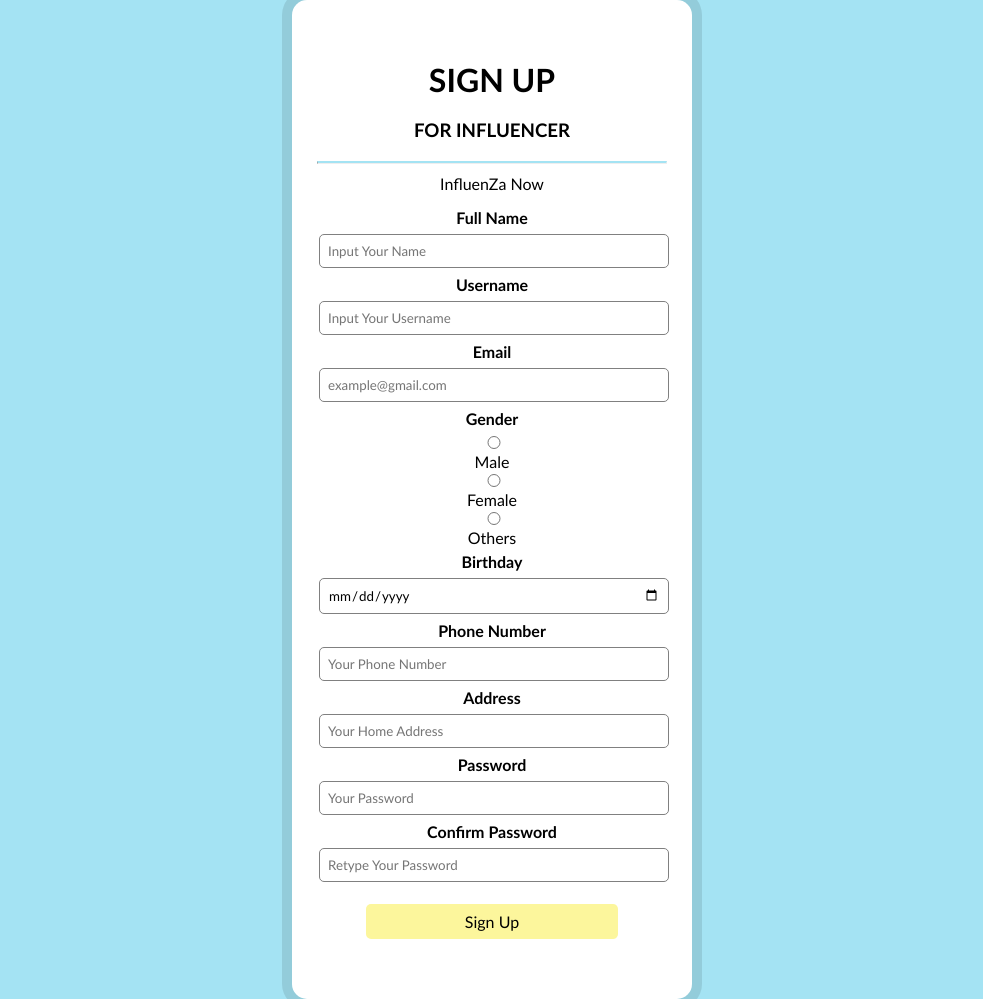
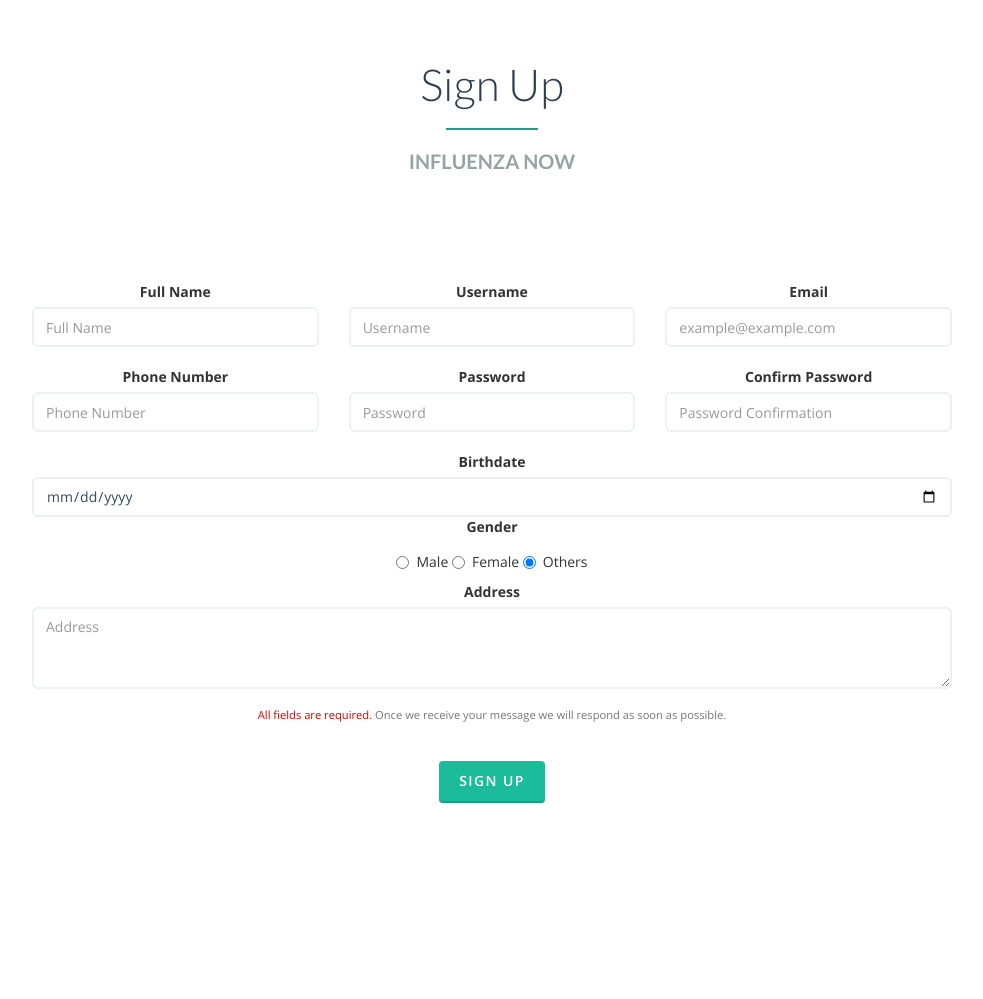
Before and after one commit to Alan1331/influenzanow, a PHP site: page /resource/script/login/influencerlogin/signup.php in a window 1280 px wide. Shown: the whole page, without its empty margins (148-1131 px from the left). After the commit the page ends 803 px from the top, so only its background shows below. Run offline with PHP 8.4, Linux system fonts and the light colour scheme; some libraries are stand-ins or nearby versions.

Commit message:
upgrade influencer signup style

```diff
--- a/public/resource/script/login/influencerlogin/signup.php
+++ b/public/resource/script/login/influencerlogin/signup.php
@@ -27,50 +27,131 @@ if( isset($_POST['inf_signup']) ) {
 }
 
 ?>
-
 <!DOCTYPE html>
-<html lang="en">
+<html lang="en" style="height:100%;">
     <head>
-    <meta charset="UTF-8">
-    <meta http-equiv="X-UA-Compatible" content="IE=edge">
+        <meta charset="utf-8">
+        <title>Sign Up Page Influencer</title>
         <meta name="viewport" content="width=device-width, initial-scale=1.0">
-    <title>Sign Up Page Influencer</title>
-    <link rel="stylesheet" href = "../../../style/css/regInfluencer.css">
+        <meta name="keywords" content="pinegrow, blocks, bootstrap" />
+        <meta name="description" content="SIGN UP INFLUENCER" />
+        <link rel="shortcut icon" href="ico/favicon.png">
+        <!-- Core CSS -->
+        <link href="../../../bootstrap/css/bootstrap.min.css" rel="stylesheet">
+        <link href="../../../style/css/font-awesome.min.css" rel="stylesheet">
+        <link href="http://fonts.googleapis.com/css?family=Open+Sans:300italic,400italic,600italic,700italic,400,300,600,700" rel="stylesheet">
+        <link href="http://fonts.googleapis.com/css?family=Lato:300,400,700,300italic,400italic,700italic" rel="stylesheet">
+        <!-- Style Library -->
+        <link href="../../../style/css/style-library-1.css" rel="stylesheet">
+        <link href="../../../style/css/plugins.css" rel="stylesheet">
+        <link href="../../../style/css/blocks.css" rel="stylesheet">
+        <link href="../../../style/css/custom.css" rel="stylesheet">
+        <!-- HTML5 shim, for IE6-8 support of HTML5 elements. All other JS at the end of file. -->
+        <!--[if lt IE 9]>
+      <script src="../../../style/js/html5shiv.js"></script>
+      <script src="../../../style/js/respond.min.js"></script>
+    <![endif]-->
     </head>
-<center>
-<body>
-    <div class="container">
-        <div class="SignUp">
-            <form action="" method="post">
+    <body data-spy="scroll" data-target="nav">
+        <section class="content-block contact-1">
+            <div class="container text-center">
+                <div class="col-sm-10 col-sm-offset-1">
+                    <div class="underlined-title">
                         <h1>Sign Up</h1>
-                <h3>For Influencer</h3>
                         <hr>
-                <p>InfluenZa Now</p>
+                        <h2>influenza now</h2>
+                    </div>
+                    <div id="contact" class="form-container">
+                        <div id="message"></div>
+                        <form method="post" action="">
+                            <!-- /.row -->
+                            <div class="row">
+                                <div class="col-sm-4">
+                                    <div class="form-group">
+                                        <!-- /.Fullname -->
                                         <label for="inf_name">Full Name</label>
-                <input type="text" placeholder="Input Your Name" name="inf_name" id="inf_name" required>
+                                        <input name="inf_name" id="inf_name" type="text" placeholder="Full Name" class="form-control" required />
+                                    </div>
+                                </div>
+                                <div class="col-sm-4">
+                                    <div class="form-group">
+                                        <!-- /.Username -->
                                         <label for="inf_username">Username</label>
-                <input type="text" placeholder="Input Your Username" name="inf_username" id="inf_username" required>
+                                        <input name="inf_username" id="inf_username" type="text" placeholder="Username" class="form-control" required />
+                                    </div>
+                                </div>
+                                <div class="col-sm-4">
+                                    <div class="form-group">
+                                        <!-- /.Email -->
                                         <label for="inf_email">Email</label>
-                <input type="text" placeholder="example@gmail.com" name="inf_email" id="inf_email" required>
+                                        <input name="inf_email" id="inf_email" type="text" placeholder="example@example.com" class="form-control" required />
+                                    </div>
+                                </div>
+                            </div>
+                            <div class="row">
+                                <div class="col-sm-4">
+                                    <div class="form-group">
+                                        <!-- /.Phone Number -->
+                                        <label for="inf_phone_number">Phone Number</label>
+                                        <input name="inf_phone_number" id="inf_phone_number" type="text" placeholder="Phone Number" class="form-control" required />
+                                    </div>
+                                </div>
+                                <div class="col-sm-4">
+                                    <div class="form-group">
+                                        <!-- /.Password -->
+                                        <label for="inf_password">Password</label>
+                                        <input name="inf_password" id="inf_password" type="password" placeholder="Password" class="form-control" required />
+                                    </div>
+                                </div>
+                                <div class="col-sm-4">
+                                    <div class="form-group">
+                                        <!-- /.Password Confirmation -->
+                                        <label for="inf_password2">Confirm Password</label>
+                                        <input name="inf_password2" id="inf_password2" type="password" placeholder="Password Confirmation" class="form-control" required />
+                                    </div>
+                                </div>
+                            </div>
+                            <!-- /.Birthdate -->
+                            <label for="inf_birthdate">Birthdate</label>
+                            <input name="inf_birthdate" id="birthdate" type="date" class="form-control" required />
+                            <!-- /.Gender -->
                             <label for="inf_gender">Gender</label>
-                <!-- <input type="text" placeholder="Male/Female/Others"> -->
-                <input type="radio" name="inf_gender" value="M" id="inf_gender">Male
-                <input type="radio" name="inf_gender" value="F" id="inf_gender">Female
-                <input type="radio" name="inf_gender" value="O" id="inf_gender">Others
-                <label for="inf_birthdate">Birthday</label>
-                <input type="date" name="inf_birthdate" id="inf_birthdate" required>
-                <label for="inf_phone_number">Phone Number</label>
-                <input type="text" placeholder="Your Phone Number" name="inf_phone_number" id="inf_phone_number" required>
+                            <div class="row">
+                                <div class="radio">
+                                    <div class="radio">
+                                </div>
+                                    <label class="control-label">
+                                        <input type="radio" id="inf_gender" name="inf_gender" value="M" checked>Male
+                                    </label>
+                                    <label class="control-label">
+                                        <input type="radio" id="inf_gender" name="inf_gender" value="F" checked>Female
+                                    </label>
+                                    <label class="control-label">
+                                        <input type="radio" id="inf_gender" name="inf_gender" value="O" checked>Others
+                                    </label>
+                                </div>
+                            </div>
+                            <div class="form-group">
+                                <!-- /.Address -->
                                 <label for="inf_address">Address</label>
-                <input type="textarea" placeholder="Your Home Address" name="inf_address" id="inf_address" rows="5" cols="30" required>
-                <label for="inf_password">Password</label>
-                <input type="password" placeholder="Your Password" name="inf_password" id="inf_password" required>
-                <label for="inf_password2">Confirm Password</label>
-                <input type="password" placeholder="Retype Your Password" name="inf_password2" id="inf_password2" required>
-                <button type="submit" name="inf_signup">Sign Up</button>
+                                <textarea name="inf_address" id="inf_address" class="form-control" rows="3" placeholder="Address" id="textArea" required></textarea>
+                                <p class="small text-muted"><span class="guardsman">All fields are required.</span> Once we receive your message we will respond as soon as possible.</p>
+                            </div>
+                            <div class="form-group">
+                                <button class="btn btn-primary" type="submit" id="inf_signup" name="inf_signup">Sign Up</button>
+                            </div>
                         </form>
                     </div>
+                    <!-- /.form-container -->
                 </div>
-</center>
+                <!-- /.col-sm-10 -->
+            </div>
+            <!-- /.container -->
+        </section>
+        <script type="text/javascript" src="../../../style/js/jquery-1.11.1.min.js"></script>
+        <script type="text/javascript" src="../../../style/js/bootstrap.min.js"></script>
+        <script type="text/javascript" src="../../../style/js/plugins.js"></script>
+        <script src="https://maps.google.com/maps/api/js?sensor=true"></script>
+        <script type="text/javascript" src="../../../style/js/bskit-scripts.js"></script>
     </body>
 </html>
--- a/public/resource/script/login/loginas.php
+++ b/public/resource/script/login/loginas.php
@@ -84,7 +84,7 @@
                 <div class="col-sm-6 col-sm-offset-6 col-xs-12 content">
                     <h3>For Influencers</h3>
                     <p>Jalin Kerja sama dengan berbagai macam Brands.</p>
-                    <a href="./influencerlogin/signupnew.php" class="btn btn-outline btn-outline outline-dark">Sign Up</a>
+                    <a href="./influencerlogin/signup.php" class="btn btn-outline btn-outline outline-dark">Sign Up</a>
                     <a href="./influencerlogin/login.php" class="btn btn-outline btn-outline outline-dark">Sign In</a>
                 </div>
             </div>
```
Also changed, not shown: public/resource/script/login/influencerlogin/signupnew.php (deleted, +0 -157 lines). Lines whose indentation alone changed are shown as unchanged.
